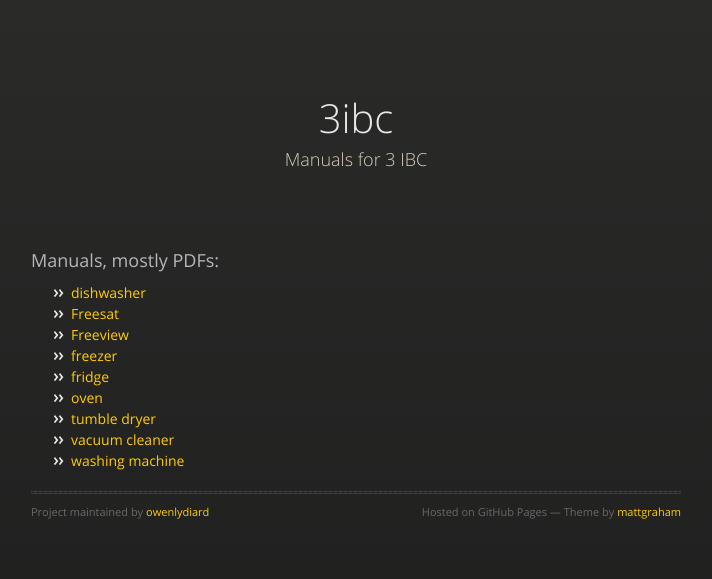
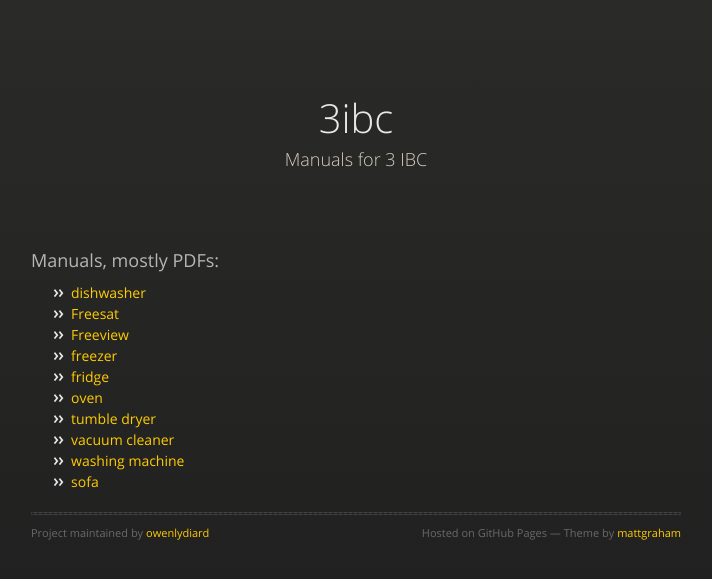
Before and after one commit to owenlydiard/3ibc, a Jekyll site: the page built from index.html, in a window 1280 px wide. Shown: the top 579 px of the page, without its empty margins (284-996 px from the left). Built offline with Jekyll 4.4.1, drawn with Linux system fonts in a browser that asks for light colours; nearby versions of some CDN libraries.

Commit message:
using jekyll

```diff
--- a/index.html
+++ b/index.html
@@ -1,23 +1,9 @@
-<!doctype html>
-<html>
-  <head>
-    <meta charset="utf-8">
-    <meta http-equiv="X-UA-Compatible" content="chrome=1">
-    <title>3ibc by owenlydiard</title>
-    <link rel="stylesheet" href="stylesheets/styles.css">
-    <link rel="stylesheet" href="stylesheets/pygment_trac.css">
-    <script src="https://ajax.googleapis.com/ajax/libs/jquery/1.7.1/jquery.min.js"></script>
-    <script src="javascripts/respond.js"></script>
-    <!--[if lt IE 9]>
-      <script src="//html5shiv.googlecode.com/svn/trunk/html5.js"></script>
-    <![endif]-->
-    <!--[if lt IE 8]>
-    <link rel="stylesheet" href="stylesheets/ie.css">
-    <![endif]-->
-    <meta name="viewport" content="width=device-width, initial-scale=1, user-scalable=no">
-
-  </head>
-  <body>
+---
+layout: default
+title: Home
+header: start here
+group: navigation
+---
     <div class="wrapper">
 
       <section>
@@ -39,6 +25,7 @@
 <li><a href="manuals/tumble-dryer-05538690.pdf">tumble dryer</a></li>
 <li><a href="manuals/vacuum-cleaner-05638220.pdf">vacuum cleaner</a></li>
 <li><a href="manuals/washing-machine-05534260.pdf">washing machine</a></li>
+<li><a href="manuals/Ikea-Ektorp-two-seat-sofa.pdf">sofa</a></li>
 </ul>
           <hr>
           <span class="credits left">Project maintained by <a href="https://github.com/owenlydiard">owenlydiard</a></span>
```
Also changed, not shown: other parts of index.html (+0 -4 lines).
